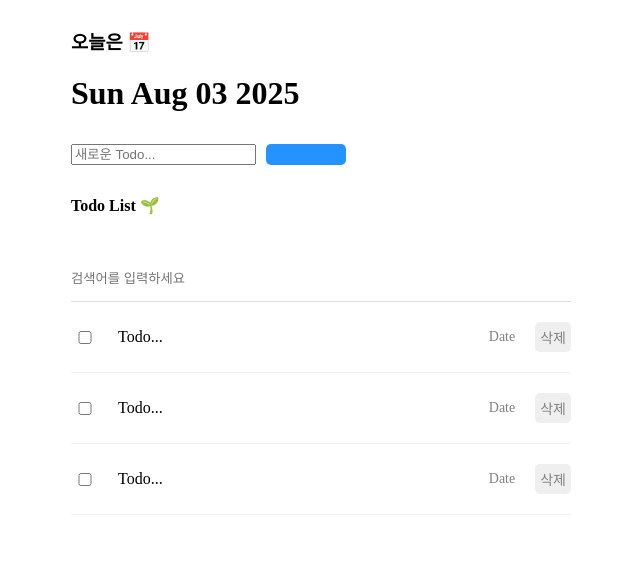
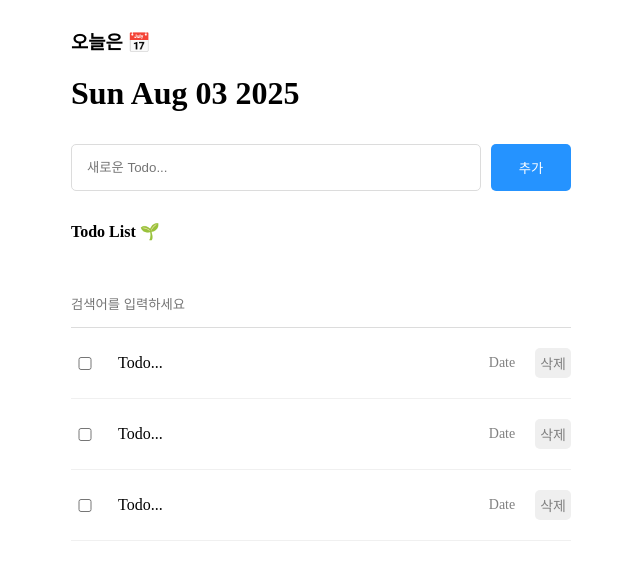
Before and after one commit to leewooyup/React-Todo-List, a React (Vite) app: page / in a window 1280 px wide. Shown: the top 580 px of the page, without its empty margins (319-959 px from the left). Built offline with nearby package versions, Linux system fonts and the light colour scheme.

Commit message:
🐛 Fix: 오타 수정 및 텍스트 정정

```diff
--- a/src/components/Editor.css
+++ b/src/components/Editor.css
@@ -3,7 +3,7 @@
   gap: 10px;
 }
 
-.Eidtor input {
+.Editor input {
   flex: 1;
   padding: 15px;
   border: 1px solid rgb(220, 220, 220);
--- a/src/components/Editor.jsx
+++ b/src/components/Editor.jsx
@@ -4,7 +4,7 @@ const Editor = () => {
   return (
     <div className="Editor">
       <input placeholder="새로운 Todo..." />
-      <button></button>
+      <button>추가</button>
     </div>
   );
 };
```
